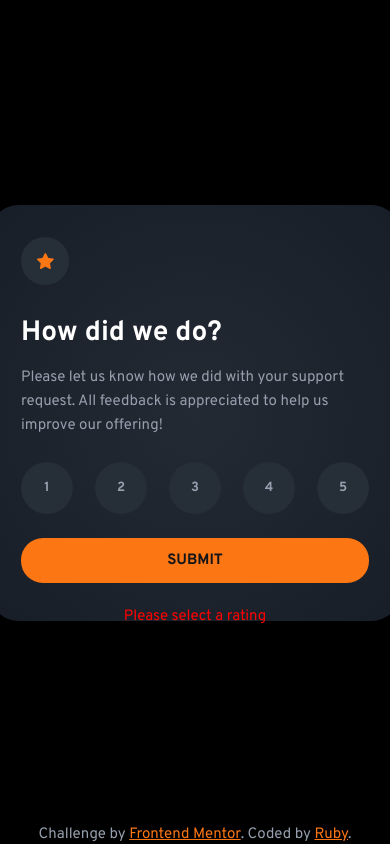
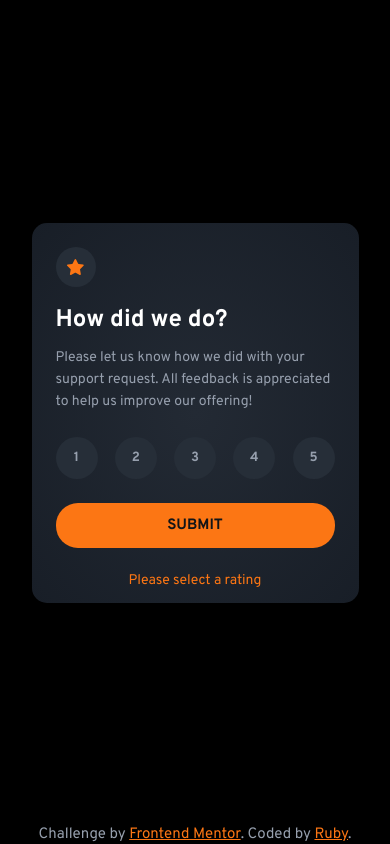
Before and after one commit to rubyeleanor/interactive-rating-component, a plain HTML site: page index.html in a window 390 px wide. Both pictures are taken after a click on the button "SUBMIT". Drawn offline with Linux system fonts and the light colour scheme.

Commit message:
Mobile Responsiveness

```diff
--- a/index.html
+++ b/index.html
@@ -36,7 +36,7 @@
           </div>
           <button id="submit">Submit</button>
           <div class="">
-            <p class="hidden" id="errorMsg">Please select a rating</p>
+            <p class="hidden center" id="errorMsg">Please select a rating</p>
           </div>
         </section>
         <section class="hidden" id="thankYouMsg">
@@ -55,7 +55,7 @@
   </main>
 
   <footer>
-    <div class="attribution">
+    <div class="attribution center">
       Challenge by <a href="https://www.frontendmentor.io?ref=challenge" target="_blank">Frontend Mentor</a>.
       Coded by <a href="#">Ruby</a>.
     </div>
--- a/styles.css
+++ b/styles.css
@@ -25,13 +25,14 @@ main {
 }
 
 footer a {
-    color: #FC7614
+    color: #FC7614;
 }
 
 
 .card {
     width: 412px;
-    height: 416px;
+    min-height: 416px;
+    max-height: 450px;
     background: radial-gradient(#232A34, #181E27);
     border-radius: 30px;
     align-self: center;
@@ -89,10 +90,8 @@ h1 {
 }
 
 #errorMsg {
-    color: red;
-    text-align: center;
+    color: #FC7614;
     padding-top: 24px;
-
 }
 
 
@@ -111,7 +110,6 @@ h1 {
 #submit:hover {
     background-color: white;
     cursor: pointer;
-
 }
 
 /* second card */
@@ -134,6 +132,8 @@ h1 {
 
 }
 
+/* styling classes */
+
 .center {
     text-align: center;
 }
@@ -147,4 +147,40 @@ h1 {
     display: none;
 }
 
-@media screen and (max-width: 800px) {}
+.flex {
+    display: flex;
+}
+
+@media screen and (max-width: 800px) {
+    .card {
+        width: 327px;
+        min-height: 360px;
+        max-height: 380px;
+        font-size: 14px;
+        border-radius: 15px;
+    }
+
+    #star {
+        width: 40px;
+        height: 40px;
+    }
+
+    .content {
+        padding: 24px;
+    }
+
+    h1 {
+        font-size: 24px;
+        padding-top: 18px;
+    }
+
+    .nums {
+        height: 42px;
+        width: 42px;
+    }
+
+    .space {
+        line-height: 22px;
+        padding-top: 12px;
+    }
+}
```
